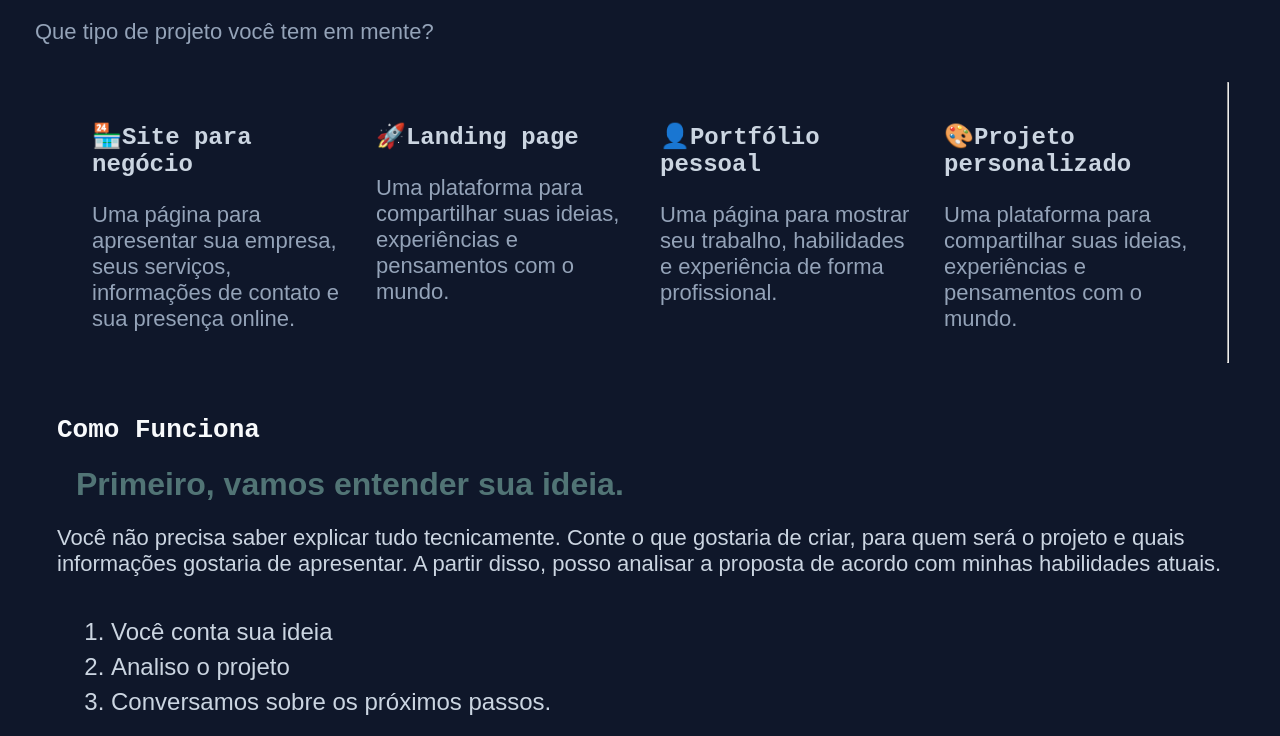
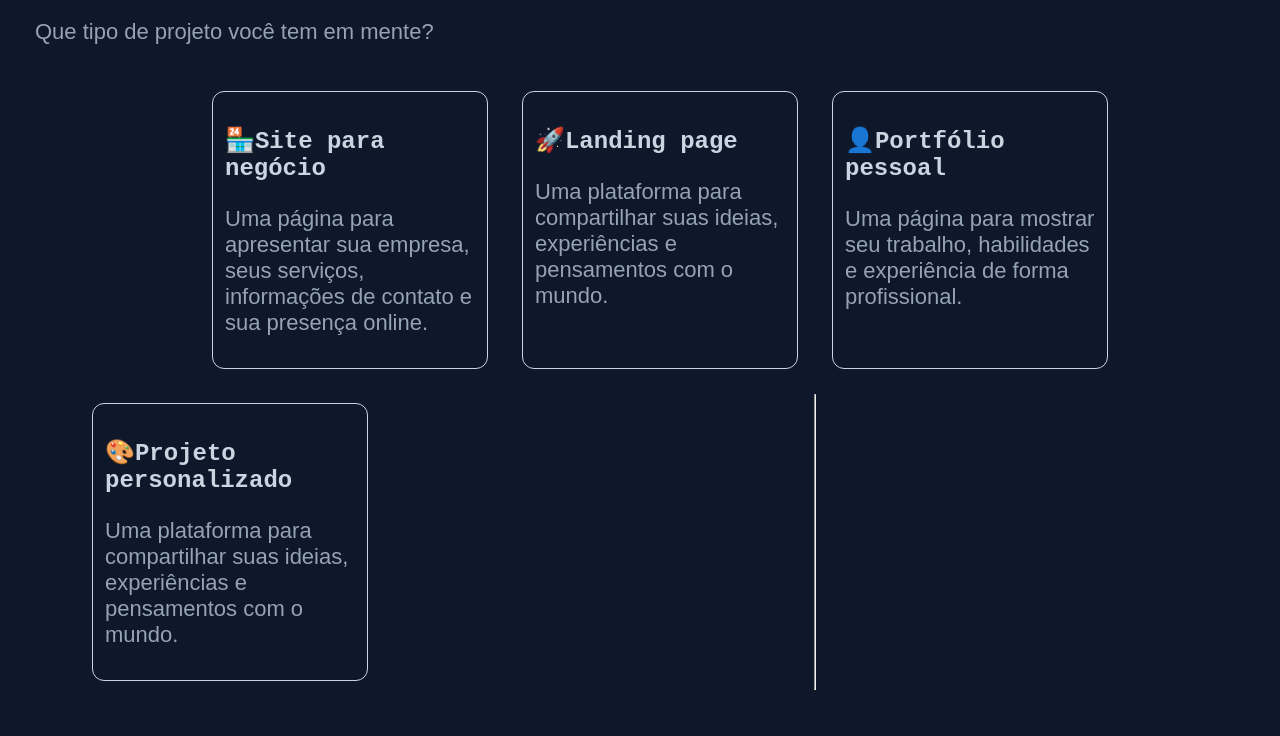
Before and after one commit to RyanSilva89/Seu-projeto-pode-comecar-aqui, a plain HTML site: page index.html in a window 1280 px wide. Shown: the part 704-1440 px from the top of the page. Drawn offline with Linux system fonts and the light colour scheme.

Commit message:
refactor: ajusta o layout dos serviços

```diff
--- a/style.css
+++ b/style.css
@@ -132,14 +132,18 @@ a.cta-principal {
     margin: 0;
     display: flex;
     flex-wrap: wrap;
+    justify-content:center;
+
 
 }
 
 #servicos li {
-   padding-top: 7px;
+   padding:10px 12px;
    margin: 17px;
-   flex-basis: 250px;
-   flex-shrink: 0;
+   flex:0 0 250px;
+   border: 1px solid #CBD5E1;
+   border-radius: 12px;
+
 }
 #servicos li h3{
    color: #CBD5E1;
```
